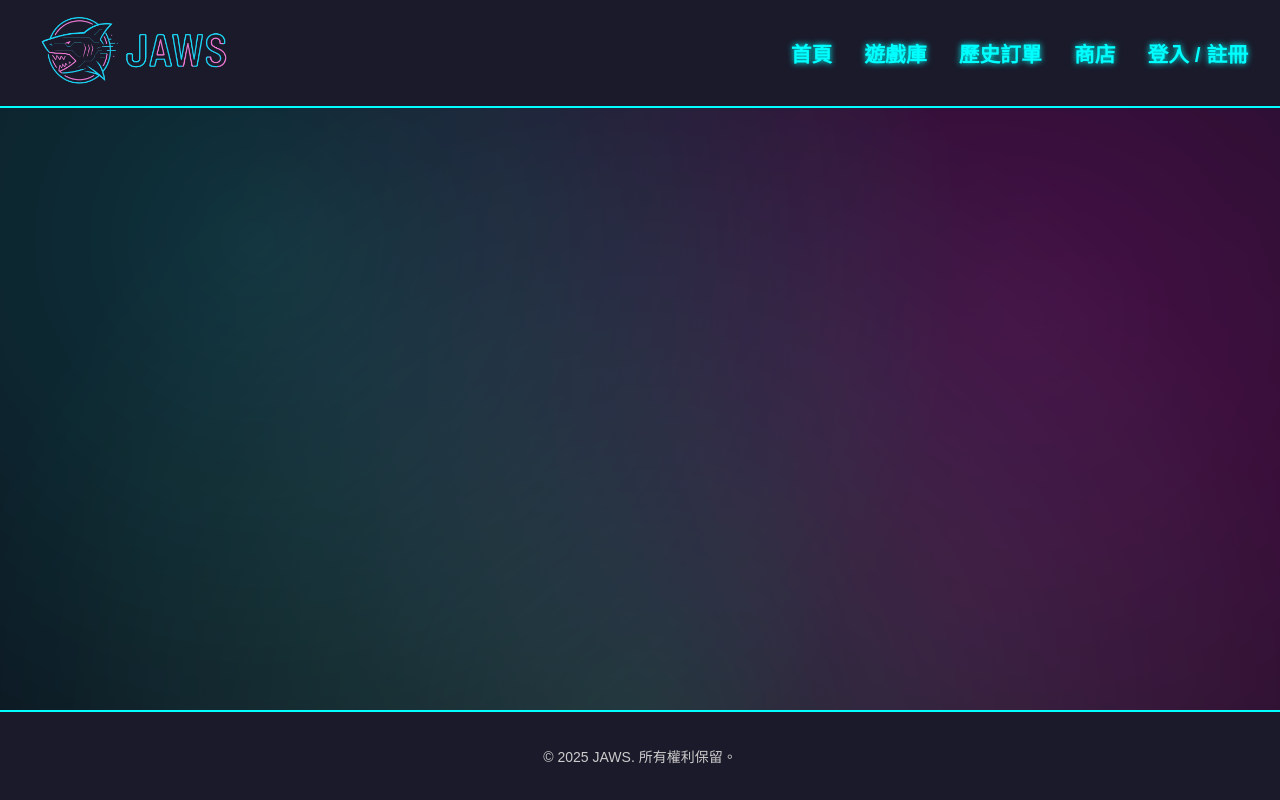
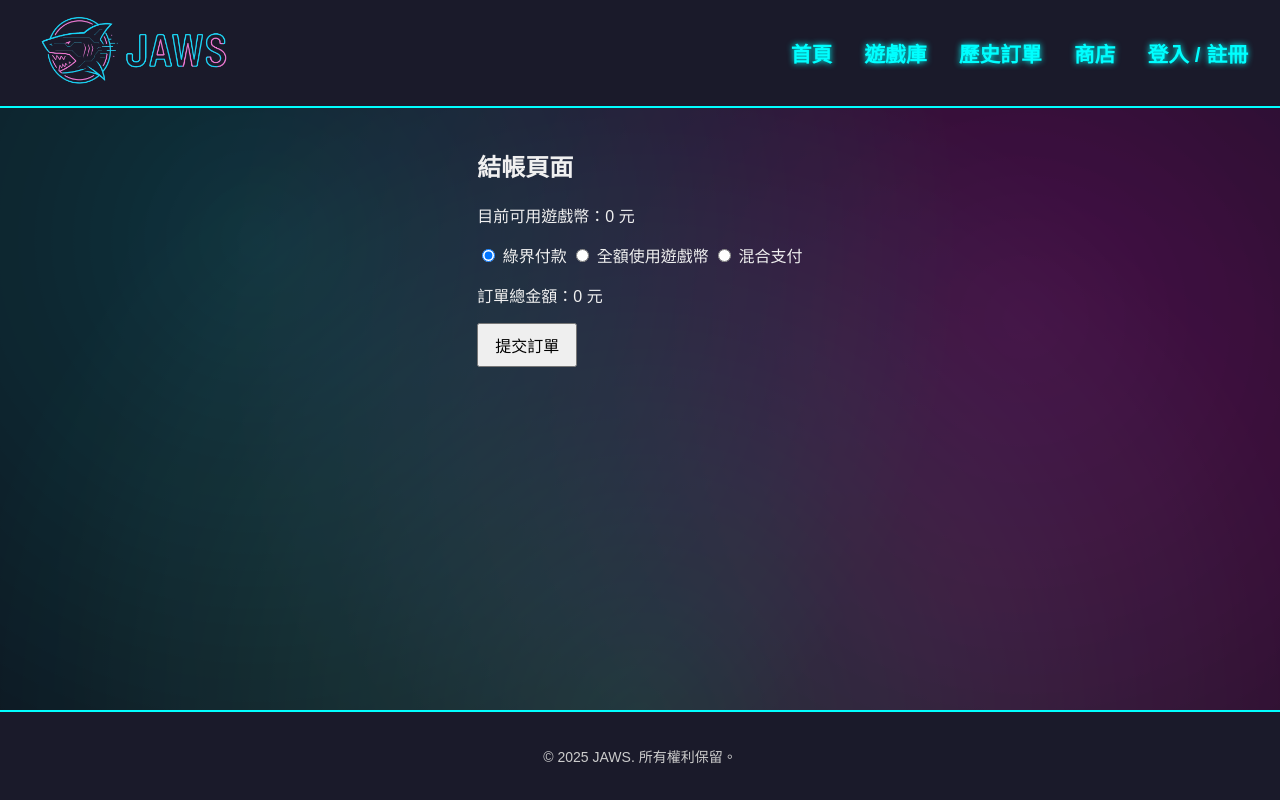
Before and after one commit to anthony88222/jaws-frontend, a Vue app: page /checkout in a window 1280 px wide. Built offline with nearby package versions, Linux system fonts and the light colour scheme; no server answers.

Commit message:
新增結帳頁面  邏輯

```diff
--- a/src/router/index.js
+++ b/src/router/index.js
@@ -26,19 +26,14 @@ const routes = [
   },
   { path: "/friend", name: "Friend", component: FriendView },
   { path: "/cart", name: "Cart", component: CartView },
-  {
-    path: "/profile",
-    name: "Profile",
-    component: ProfileView,
-    meta: { requiresAuth: true }, // 需要登入的頁面＋這行
-  },
   { path: '/wishlist', name: 'wishlist', component: WishListView },
   { path: '/gamepage/:gameId', name: 'GamePage', component: () => import('@/views/GamePageView.vue'), props: true },
   { path: '/promotion', name: 'promotion', component: PromotionView },
   { path: '/library',name: 'Library',component:LibraryView},
   { path: '/order-history', name: 'OrderHistory', component: OrderHistoryView },
   { path: '/order/:orderId', name: 'OrderDetail', component: OrderDetailView },
-    {path: '/category/:categoryName', name: 'CategoryView', component: () => import('@/views/CategoryView.vue'), props: true },
+  { path: '/category/:categoryName', name: 'CategoryView', component: () => import('@/views/CategoryView.vue'), props: true },
+  {path: '/checkout', name: 'Checkout',component: () => import('@/views/CheckoutView.vue')},
 
 ]
 
--- a/src/stores/authStore.js
+++ b/src/stores/authStore.js
@@ -21,7 +21,7 @@ export const useAuthStore = defineStore("auth", {
         // 1️⃣ 發送登入請求
         const res = await axios.post("/user/login", { username, password });
         console.log("🚀 登入回傳：", res.data);
-        this.token = res.data.data.accessToken; // 🔁 維持你原本的命名習慣（token）
+        this.token = res.data.data.token;// 🔁 維持你原本的命名習慣（token）
 
         // 2️⃣ 用 token 呼叫 /me 拿使用者資訊
         const profileRes = await axios.get("/user/me", {
--- a/src/views/CartView.vue
+++ b/src/views/CartView.vue
@@ -37,7 +37,8 @@
 
         <div class="cart-summary">
           <p>Total: NT$ {{ totalPrice }}</p>
-          <button class="btn-neon checkout-btn">CHECKOUT</button>
+          <!-- ✅ 加上跳轉結帳頁邏輯 -->
+          <button class="btn-neon checkout-btn" @click="goToCheckout">CHECKOUT</button>
         </div>
       </div>
     </div>
@@ -46,8 +47,10 @@
 
 <script setup>
 import { ref, computed, onMounted } from 'vue'
+import { useRouter } from 'vue-router'
 import axios from 'axios'
 
+const router = useRouter()
 const userId = 1
 const cart = ref([])
 const promotionMap = ref({})
@@ -59,6 +62,14 @@ const totalPrice = computed(() => {
     return sum + price
   }, 0).toFixed(0)
 })
+
+// ✅ 新增：跳轉至結帳頁面
+function goToCheckout() {
+  router.push({
+    path: '/checkout',
+    query: { total: totalPrice.value }
+  })
+}
 
 async function fetchCart() {
   const res = await axios.get(`http://localhost:8080/api/cart/${userId}`)
@@ -80,6 +91,7 @@ async function removeFromCart(gameId) {
 
 onMounted(fetchCart)
 </script>
+
 
 <style scoped>
 .container {
--- /dev/null
+++ b/src/views/CheckoutView.vue
@@ -0,0 +1,229 @@
+<template>
+    <div class="checkout-container">
+      <h2>結帳頁面</h2>
+
+      <p>目前可用遊戲幣：{{ walletBalance }} 元</p>
+
+      <!-- 支付方式選擇 -->
+      <div class="payment-method">
+        <label>
+          <input type="radio" value="1" v-model.number="paymentType" /> 綠界付款
+        </label>
+        <label>
+          <input type="radio" value="2" v-model.number="paymentType" /> 全額使用遊戲幣
+        </label>
+        <label>
+          <input type="radio" value="3" v-model.number="paymentType" /> 混合支付
+        </label>
+      </div>
+
+      <!-- 混合支付時顯示遊戲幣輸入 -->
+      <div v-if="Number(paymentType) === 3">
+        <label>
+          使用遊戲幣金額：
+          <input type="number" v-model.number="walletUsed" />
+        </label>
+        <p>剩餘需綠界支付：{{ remainingToPay }} 元</p>
+      </div>
+
+      <p>訂單總金額：{{ total }} 元</p>
+
+      <button :disabled="!canSubmit" @click="submitOrder">提交訂單</button>
+
+      <!-- 綠界表單 HTML -->
+      <div v-if="ecpayForm" v-html="ecpayForm"></div>
+
+      <!-- ✅ Loading 動畫遮罩 -->
+      <div v-if="isLoading" class="loading-overlay">
+        <div class="loading-spinner">付款處理中...</div>
+      </div>
+    </div>
+  </template>
+
+  <script>
+  import axios from 'axios'
+  import { useAuthStore } from '@/stores/authStore'
+
+  export default {
+    name: 'CheckoutView',
+    data() {
+      const authStore = useAuthStore()
+      return {
+        userId: authStore.user?.id ?? 1,
+        total: 0,
+        walletBalance: 0,
+        paymentType: 1,
+        walletUsed: 0,
+        ecpayForm: '',
+        isLoading: false
+      }
+    },
+    computed: {
+      remainingToPay() {
+        return Math.max(this.total - this.walletUsed, 0)
+      },
+      canSubmit() {
+        if (this.paymentType === 2) {
+          return this.walletBalance >= this.total
+        }
+        if (this.paymentType === 3) {
+          return (
+            this.walletUsed > 0 &&
+            this.walletUsed <= this.walletBalance &&
+            this.walletUsed < this.total
+          )
+        }
+        return true
+      }
+    },
+    watch: {
+      walletUsed(val) {
+        if (val >= this.total && this.walletBalance >= this.total) {
+          this.paymentType = 2
+          this.walletUsed = this.total
+        } else if (val > 0 && val < this.total) {
+          this.paymentType = 3
+        }
+      }
+    },
+    mounted() {
+      const orderId = this.$route.query.orderId
+      if (orderId) {
+        // ✅ 歷史訂單付款流程
+        axios
+          .get(`http://localhost:8080/order/${orderId}`)
+          .then((res) => {
+            const order = res.data
+            this.userId = order.userId
+            this.total = order.total
+            return axios.get(`http://localhost:8080/api/user/${this.userId}`)
+          })
+          .then((res) => {
+            this.walletBalance = res.data.walletBalance
+          })
+          .catch((err) => {
+            console.error('❌ 查詢訂單或使用者錢包失敗', err)
+            alert('❌ 無法載入訂單資料')
+            this.$router.push('/order-history')
+          })
+      } else {
+        // ✅ 購物車結帳流程
+        this.total = parseInt(this.$route.query.total || 0)
+        axios
+          .get(`http://localhost:8080/api/user/${this.userId}`)
+          .then((res) => {
+            this.walletBalance = res.data.walletBalance
+          })
+          .catch((err) => {
+            console.error('❌ 取得使用者錢包失敗', err)
+            this.walletBalance = 0
+          })
+      }
+    },
+    methods: {
+      async submitOrder() {
+        this.isLoading = true
+        try {
+          const payload = {
+            userId: this.userId,
+            paymentType: this.paymentType,
+            walletUsed:
+              this.paymentType === 3 || this.paymentType === 2
+                ? this.walletUsed
+                : 0
+          }
+
+          const orderId = this.$route.query.orderId
+          let response
+
+          if (orderId) {
+            // ✅ 再次付款 API
+            response = await axios.post(
+              `http://localhost:8080/order/pay-again`,
+              payload,
+              { params: { orderId } }
+            )
+          } else {
+            // ✅ 建立新訂單
+            response = await axios.post(
+              `http://localhost:8080/order/create`,
+              payload
+            )
+          }
+
+          if (response.data.ecpayHtmlForm) {
+            this.ecpayForm = response.data.ecpayHtmlForm
+            this.$nextTick(() => {
+              const div = document.createElement('div')
+              div.innerHTML = this.ecpayForm
+              const form = div.querySelector('form')
+              if (form) {
+                document.body.appendChild(form)
+                form.submit()
+              } else {
+                alert('❌ 綠界表單產生失敗')
+                this.isLoading = false
+              }
+            })
+          } else {
+            alert('✅ 付款完成')
+            this.$router.push('/library')
+          }
+        } catch (err) {
+          console.error(err)
+          const errorMsg = err?.response?.data?.message?.includes('購物車')
+            ? '❌ 您的購物車是空的，請先加入遊戲再結帳！'
+            : err?.response?.data?.message || '❌ 付款失敗，請稍後再試'
+          alert(errorMsg)
+          this.$router.push('/order-history')
+        } finally {
+          this.isLoading = false
+        }
+      }
+    }
+  }
+  </script>
+
+
+
+  <style scoped>
+  .checkout-container {
+    max-width: 600px;
+    margin: auto;
+    padding: 20px;
+  }
+  .payment-method {
+    margin-bottom: 16px;
+  }
+  button {
+    padding: 8px 16px;
+    font-size: 16px;
+    cursor: pointer;
+  }
+  button:disabled {
+    opacity: 0.5;
+    cursor: not-allowed;
+  }
+
+  /* ✅ loading 遮罩樣式 */
+  .loading-overlay {
+    position: fixed;
+    top: 0;
+    left: 0;
+    width: 100%;
+    height: 100%;
+    background: rgba(0, 0, 0, 0.6);
+    display: flex;
+    align-items: center;
+    justify-content: center;
+    z-index: 9999;
+  }
+  .loading-spinner {
+    color: white;
+    font-size: 1.5rem;
+    background: #222;
+    padding: 1rem 2rem;
+    border-radius: 10px;
+    box-shadow: 0 0 10px cyan;
+  }
+  </style>
--- a/src/views/OrderHistoryView.vue
+++ b/src/views/OrderHistoryView.vue
@@ -71,29 +71,13 @@ const viewOrder = (orderId) => {
   router.push({ name: 'OrderDetail', params: { orderId } })
 }
 
-const payAgain = async (orderId) => {
-  try {
-    const response = await axios.post(`http://localhost:8080/order/pay-again`, null, {
-      params: { orderId }
-    })
+const payAgain = (orderId) => {
+  router.push({
+    path: '/checkout',
+    query: { orderId } // 傳到結帳頁
+  })
+}
 
-    const html = response.data
-    const newWindow = window.open('', '_blank')
-
-    newWindow.document.write(html)
-    newWindow.document.close()
-
-    // ✅ 關鍵：確保表單自動送出（防止卡在新頁面）
-    newWindow.onload = () => {
-      const form = newWindow.document.querySelector('form')
-      if (form) form.submit()
-    }
-
-  } catch (error) {
-    console.error('重新付款失敗:', error)
-    alert('無法重新付款，請稍後再試。')
-  }
-}
 
 
 const cancelOrder = async (orderId) => {
```
